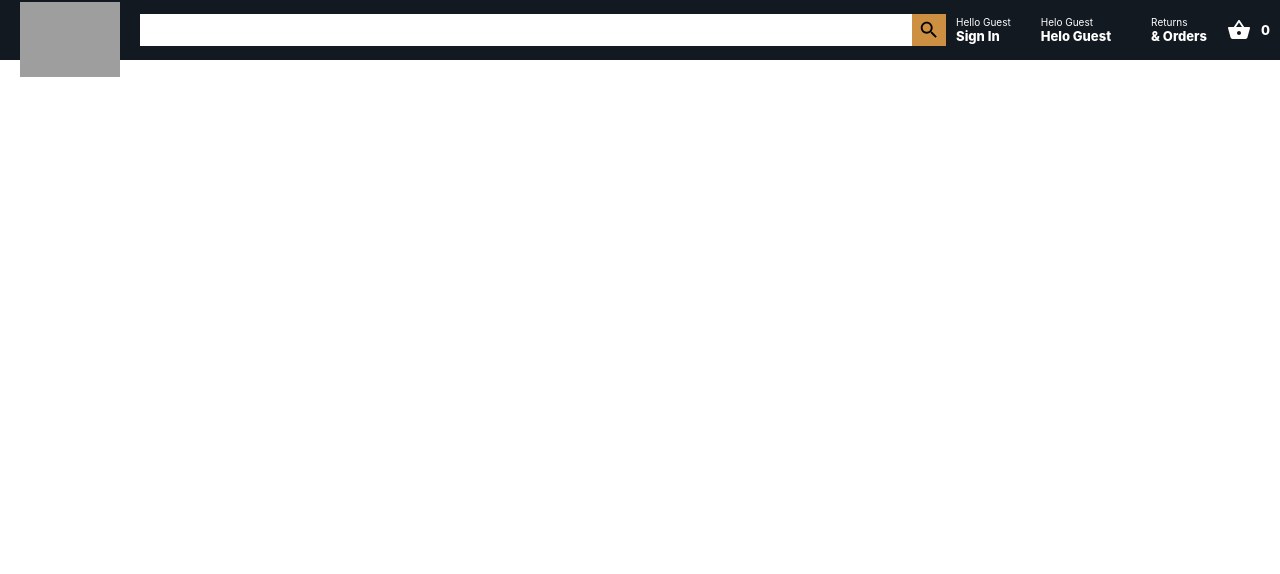
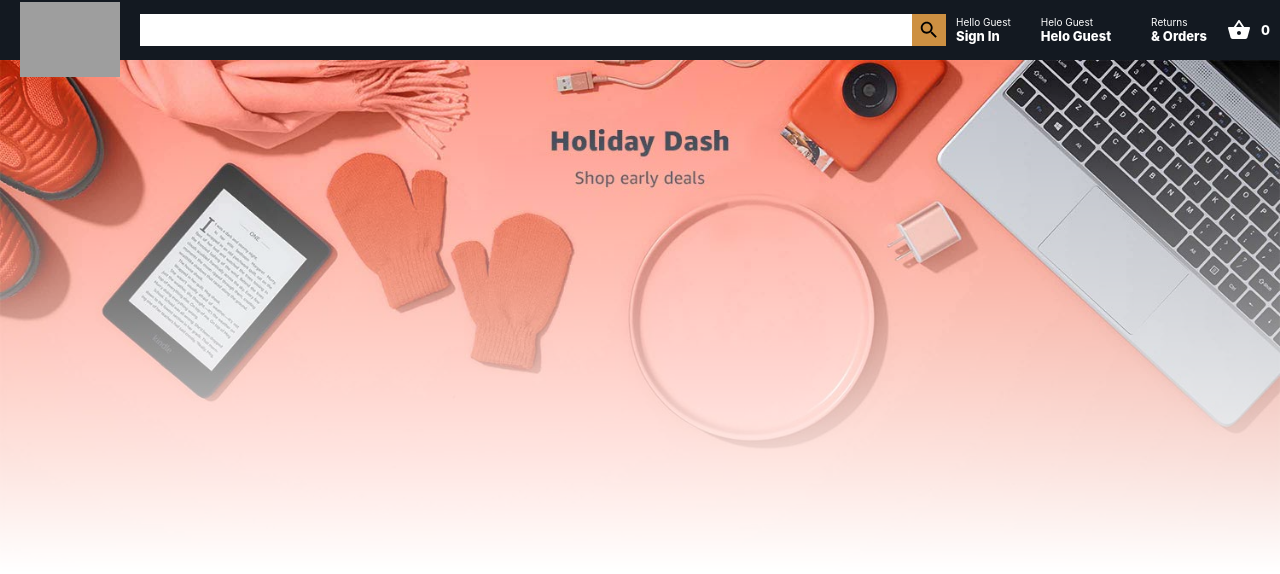
Before and after one commit to gregoriomartocci/Amazon-Clone, a React (Create React App) app in the folder amazonclone/: page / in a window 1280 px wide. Shown: the top 574 px of the page. Built offline with nearby package versions, Linux system fonts and the light colour scheme; grey boxes are pictures that could not be loaded.

Commit message:
Ya le puse la imagen del Home

```diff
--- a/amazonclone/src/App.js
+++ b/amazonclone/src/App.js
@@ -1,13 +1,12 @@
-import './App.css';
-import Header from './Components/Header'
+import "./App.css";
+import Header from "./Components/Header";
+import Home from "./Components/Home";
 
 function App() {
   return (
     <div className="App">
-      <Header/>
-
-      {/* Header */}
-      {/* Home */}
+      <Header />
+      <Home />
     </div>
   );
 }
--- /dev/null
+++ b/amazonclone/src/Components/Home.css
@@ -0,0 +1,6 @@
+.home__image{
+    width: 100%;
+    z-index:-1;
+    margin-bottom: -150px;
+    mask-image: linear-gradient(to bottom, rgba(0,0,0,1),rgba(0,0,0,0));
+}
--- /dev/null
+++ b/amazonclone/src/Components/Home.js
@@ -0,0 +1,14 @@
+import React from 'react'
+import "../Components/Home.css"
+
+function Home() {
+    return (
+        <div className="home">
+            <div className="home__container">
+                <img className="home__image" src="/banners/banner__1.jpg" alt=""/>
+            </div>
+        </div>
+    )
+}
+
+export default Home
```
Also changed, not shown: amazonclone/public/banners/banner__1.jpg (added).
